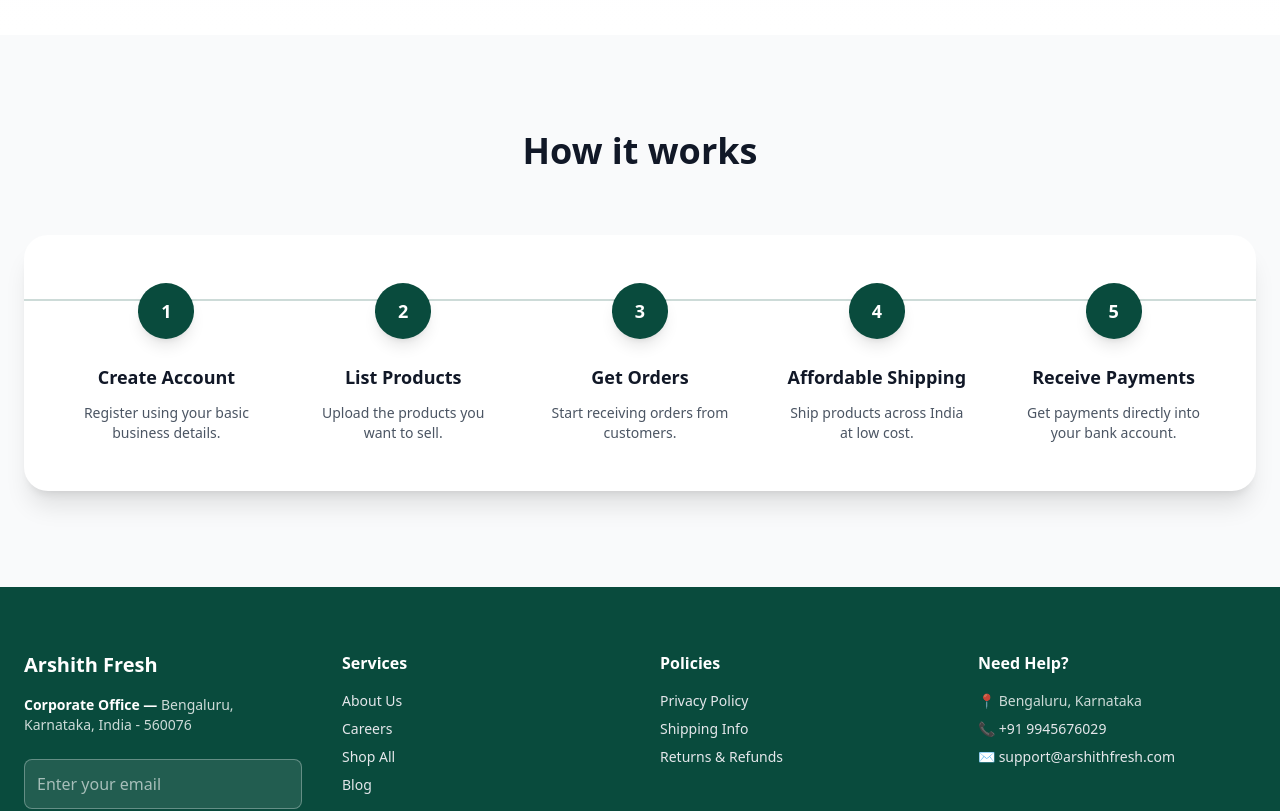
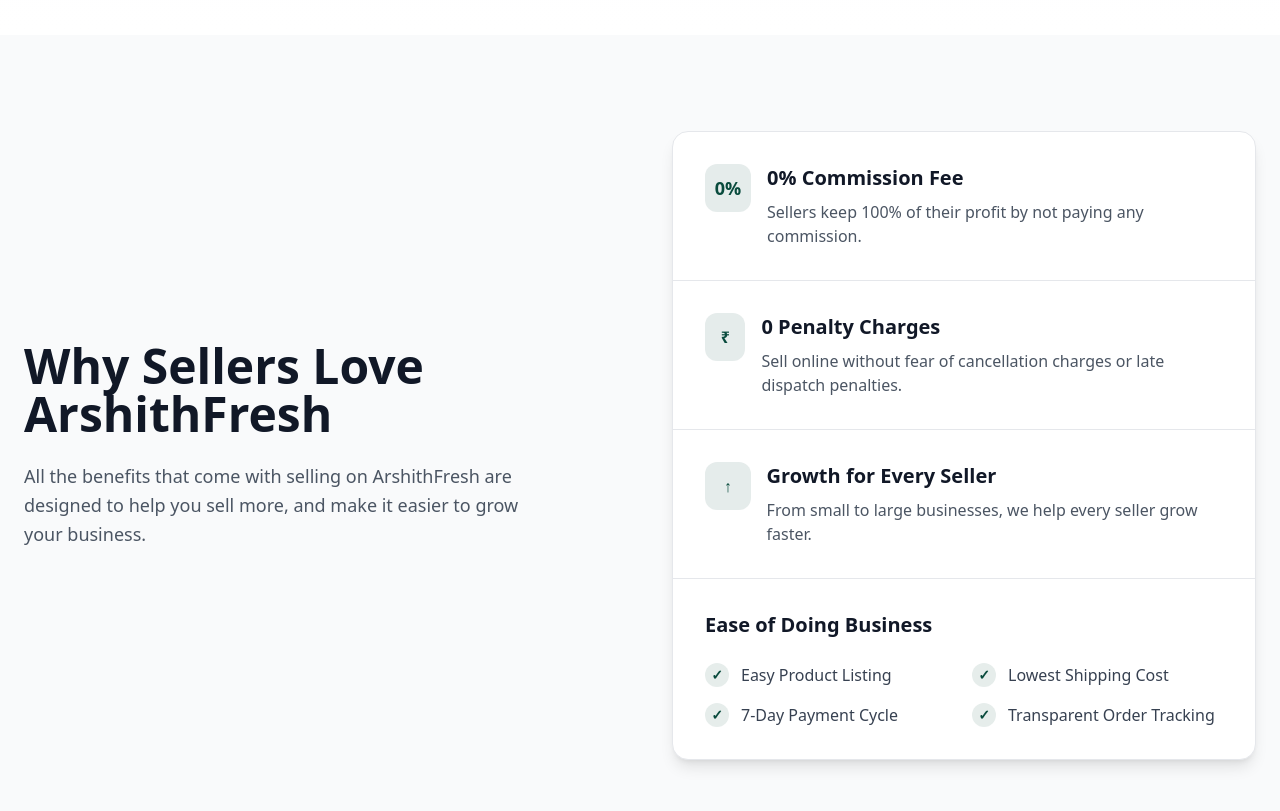
Before and after one commit to GuruMaheswarReddy/seller-project, a React (Vite) app: page / in a window 1280 px wide. Shown: the part 1720-2531 px from the top of the page. Built offline with nearby package versions, Linux system fonts and the light colour scheme.

Commit message:
Update Home.jsx

```diff
--- a/src/pages/home/Home.jsx
+++ b/src/pages/home/Home.jsx
@@ -141,6 +141,129 @@
         </div>
       </section>
 
+
+
+
+      {/* WHY SELLERS LOVE SECTION */}
+<section className="bg-gray-50 py-24">
+  <div className="mx-auto max-w-7xl px-6">
+    <div className="grid gap-16 lg:grid-cols-2 lg:items-center">
+
+      {/* LEFT SIDE */}
+      <div className="space-y-6">
+        <h2 className="text-4xl font-bold text-gray-900 leading-tight sm:text-5xl">
+          Why Sellers Love ArshithFresh
+        </h2>
+
+        <p className="text-lg text-gray-600 leading-relaxed max-w-lg">
+          All the benefits that come with selling on ArshithFresh are
+          designed to help you sell more, and make it easier to grow
+          your business.
+        </p>
+      </div>
+
+      {/* RIGHT SIDE CARD */}
+      <div className="rounded-2xl border border-gray-200 bg-white shadow-lg">
+
+        {/* ITEM 1 */}
+        <div className="flex gap-4 p-8">
+          <div className="flex h-12 w-12 items-center justify-center rounded-xl bg-[#094b3d]/10 text-[#094b3d] font-bold text-lg">
+            0%
+          </div>
+          <div>
+            <h3 className="text-xl font-semibold text-gray-900">
+              0% Commission Fee
+            </h3>
+            <p className="mt-2 text-gray-600">
+              Sellers keep 100% of their profit by not paying any commission.
+            </p>
+          </div>
+        </div>
+
+        <hr className="border-gray-200" />
+
+        {/* ITEM 2 */}
+        <div className="flex gap-4 p-8">
+          <div className="flex h-12 w-12 items-center justify-center rounded-xl bg-[#094b3d]/10 text-[#094b3d] font-bold">
+            ₹
+          </div>
+          <div>
+            <h3 className="text-xl font-semibold text-gray-900">
+              0 Penalty Charges
+            </h3>
+            <p className="mt-2 text-gray-600">
+              Sell online without fear of cancellation charges or late dispatch penalties.
+            </p>
+          </div>
+        </div>
+
+        <hr className="border-gray-200" />
+
+        {/* ITEM 3 */}
+        <div className="flex gap-4 p-8">
+          <div className="flex h-12 w-12 items-center justify-center rounded-xl bg-[#094b3d]/10 text-[#094b3d] font-bold">
+            ↑
+          </div>
+          <div>
+            <h3 className="text-xl font-semibold text-gray-900">
+              Growth for Every Seller
+            </h3>
+            <p className="mt-2 text-gray-600">
+              From small to large businesses, we help every seller grow faster.
+            </p>
+          </div>
+        </div>
+
+        <hr className="border-gray-200" />
+
+        {/* ITEM 4 */}
+        <div className="p-8">
+          <h3 className="text-xl font-semibold text-gray-900 mb-6">
+            Ease of Doing Business
+          </h3>
+
+          <div className="grid gap-4 sm:grid-cols-2 text-gray-700">
+
+            <div className="flex items-center gap-3">
+              <span className="flex h-6 w-6 items-center justify-center rounded-full bg-[#094b3d]/10 text-[#094b3d] text-sm font-bold">
+                ✓
+              </span>
+              Easy Product Listing
+            </div>
+
+            <div className="flex items-center gap-3">
+              <span className="flex h-6 w-6 items-center justify-center rounded-full bg-[#094b3d]/10 text-[#094b3d] text-sm font-bold">
+                ✓
+              </span>
+              Lowest Shipping Cost
+            </div>
+
+            <div className="flex items-center gap-3">
+              <span className="flex h-6 w-6 items-center justify-center rounded-full bg-[#094b3d]/10 text-[#094b3d] text-sm font-bold">
+                ✓
+              </span>
+              7-Day Payment Cycle
+            </div>
+
+            <div className="flex items-center gap-3">
+              <span className="flex h-6 w-6 items-center justify-center rounded-full bg-[#094b3d]/10 text-[#094b3d] text-sm font-bold">
+                ✓
+              </span>
+              Transparent Order Tracking
+            </div>
+
+          </div>
+        </div>
+
+      </div>
+    </div>
+  </div>
+</section>
+
+
+
+
+
       {/* HOW IT WORKS SECTION */}
 <section className="py-24 bg-gray-50">
   <div className="mx-auto max-w-7xl px-6">
```
